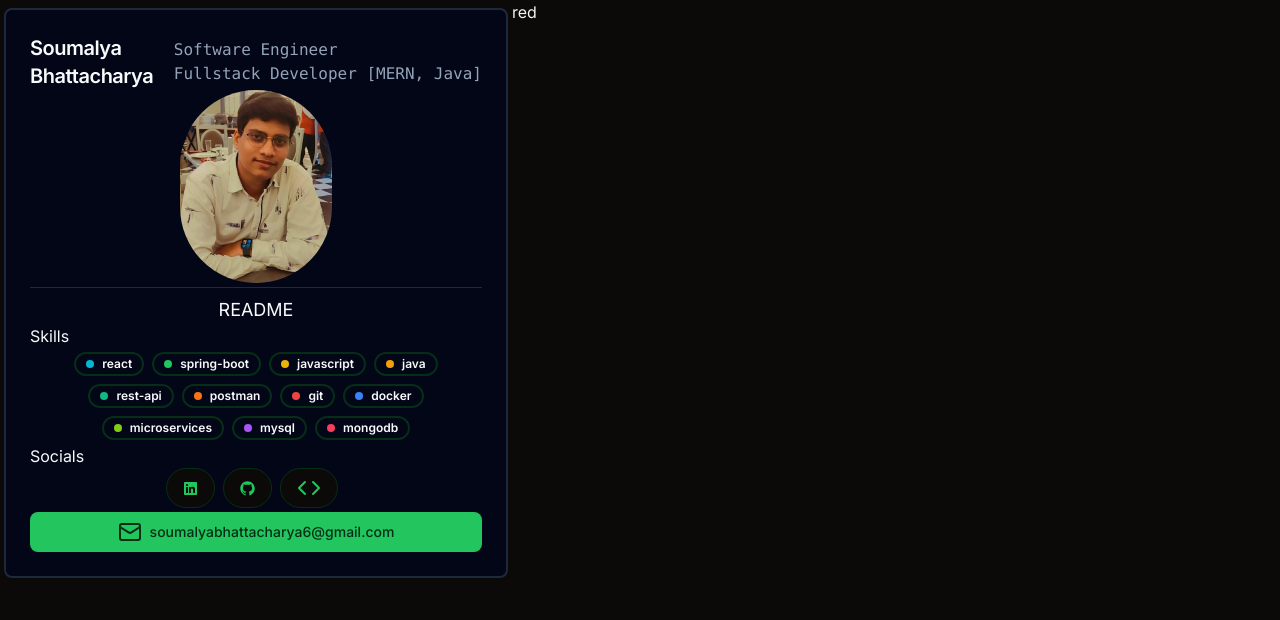
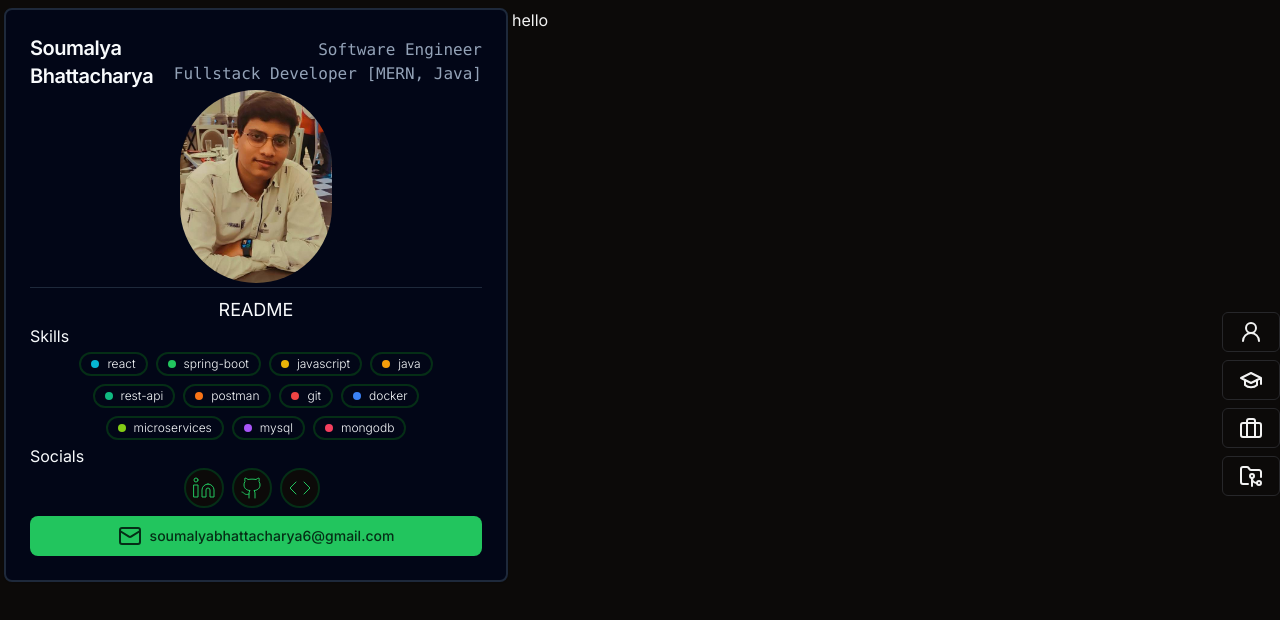
Before and after one commit to opticSquid/portfolio-website, a Next.js app: page / in a window 1280 px wide. Shown: the top 620 px of the page. Built offline with nearby package versions, Linux system fonts and the light colour scheme.

Commit message:
Extracting right card nav bar (#7)
* moved the right card navbar to its own component.
Also moved the right card components to its own folder

```diff
--- a/app/layout.tsx
+++ b/app/layout.tsx
@@ -6,8 +6,8 @@ import { ThemeProvider } from "@/components/theme-provider";
 const inter = Inter({ subsets: ["latin"] });
 
 export const metadata: Metadata = {
-  title: "Create Next App",
-  description: "Generated by create next app",
+  title: "Portfolio Website",
+  description: "Portfolio Website of Soumalya Bhattacharya",
 };
 
 export default function RootLayout({
--- a/app/page.tsx
+++ b/app/page.tsx
@@ -1,5 +1,6 @@
 "use client";
 import LeftCard from "@/components/LeftCard";
+import RightCard from "@/components/right-card/RightCard";
 import { useTheme } from "next-themes";
 import { useEffect } from "react";
 export default function Home() {
@@ -10,9 +11,7 @@ export default function Home() {
   return (
     <div className="flex h-screen">
       <LeftCard />
-      <div className="w-3/5 overflow-auto">
-        <p>red</p>
-      </div>
+      <RightCard />
     </div>
   );
 }
--- a/components/LeftCard.tsx
+++ b/components/LeftCard.tsx
@@ -1,5 +1,4 @@
-import { GitHubLogoIcon, LinkedInLogoIcon } from "@radix-ui/react-icons";
-import { Code, MailIcon } from "lucide-react";
+import { Code, GithubIcon, LinkedinIcon, MailIcon } from "lucide-react";
 import Image from "next/image";
 import Link from "next/link";
 import { Badge } from "./ui/badge";
@@ -28,16 +27,16 @@ export default function LeftCard() {
     { name: "mongodb", color: "bg-rose-500 w-2 h-2 rounded-full mr-2" },
   ];
   return (
-    <div className="w-2/5">
+    <div className="w-2/5 overflow-y-hidden">
       <Card className="mt-2 mx-1 border-2">
         <CardHeader className="pb-0">
           <div className="flex flex-row justify-between">
-            <CardTitle className="text-xl">
+            <CardTitle className="text-xl font-semibold">
               Soumalya
               <br />
               Bhattacharya
             </CardTitle>
-            <CardDescription className="flex items-center">
+            <CardDescription className="flex items-center text-right">
               <code className="text-base">
                 Software Engineer <br />
                 Fullstack Developer [MERN, Java]
@@ -66,7 +65,7 @@ export default function LeftCard() {
                     <Badge
                       key={skill.name}
                       variant={"outline"}
-                      className="mx-1 my-1 border-2 dark:border-primary-foreground"
+                      className="mx-1 my-1 border-2 dark:border-primary-foreground font-light"
                     >
                       <span className={skill.color} />
                       {skill.name}
@@ -78,42 +77,46 @@ export default function LeftCard() {
             <section className="text-left">
               <div className="text-md">Socials</div>
               <div className="flex flex-row justify-center mb-1">
-                <Button
-                  variant={"outline"}
-                  className="rounded-full border-primary-foreground mr-2"
-                >
                 <Link
                   target="_blank"
                   href={
                     "https://www.linkedin.com/in/soumalya-bhattacharya-47b731165/"
                   }
                 >
-                    <LinkedInLogoIcon className="text-primary" />
-                  </Link>
-                </Button>
                   <Button
                     variant={"outline"}
-                  className="rounded-full border-primary-foreground mr-2"
+                    size={"icon"}
+                    className="rounded-full border-2 border-primary-foreground mr-2 hover:bg-primary text-primary hover:text-black hover:scale-110"
                   >
+                    <LinkedinIcon strokeWidth={1} />
+                  </Button>
+                </Link>
                 <Link target="_blank" href={"https://github.com/opticSquid"}>
-                    <GitHubLogoIcon className="text-primary" />
-                  </Link>
-                </Button>
                   <Button
                     variant={"outline"}
-                  className="rounded-full border-primary-foreground mr-2"
+                    size={"icon"}
+                    className="rounded-full border-2 border-primary-foreground mr-2 hover:bg-primary text-primary hover:text-black hover:scale-110"
                   >
+                    <GithubIcon strokeWidth={1} />
+                  </Button>
+                </Link>
                 <Link
                   target="_blank"
                   href={"https://developers.google.com/profile/u/soumalya"}
                 >
-                    <Code className="text-primary" />
+                  <Button
+                    variant={"outline"}
+                    size={"icon"}
+                    className="rounded-full border-2 border-primary-foreground mr-2 hover:bg-primary text-primary hover:text-black hover:scale-110"
+                  >
+                    <Code strokeWidth={1} />
+                  </Button>
                 </Link>
-                </Button>
               </div>
               <Link href={"mailto:soumalyabhattacharya6@gmail.com"}>
-                <Button className="w-full rounded-lg">
-                  <MailIcon className="mr-2" /> soumalyabhattacharya6@gmail.com
+                <Button className="w-full rounded-lg mt-1">
+                  <MailIcon className="mr-2" />
+                  soumalyabhattacharya6@gmail.com
                 </Button>
               </Link>
             </section>
--- /dev/null
+++ b/components/right-card/RightCard.tsx
@@ -0,0 +1,12 @@
+import RightCardNavBar from "./RightCardNavBar";
+
+function RightCard() {
+  return (
+    <div className="w-3/5 overflow-auto mt-2 flex flex-row">
+      <div className="w-full">hello</div>
+      <RightCardNavBar />
+    </div>
+  );
+}
+
+export default RightCard;
--- /dev/null
+++ b/components/right-card/RightCardNavBar.tsx
@@ -0,0 +1,49 @@
+import {
+  BriefcaseIcon,
+  FolderGit2Icon,
+  GraduationCapIcon,
+  User2Icon,
+} from "lucide-react";
+import { ReactNode } from "react";
+import { Button } from "../ui/button";
+import {
+  Tooltip,
+  TooltipContent,
+  TooltipProvider,
+  TooltipTrigger,
+} from "../ui/tooltip";
+function RightCardNavBar() {
+  return (
+    <div className="w-auto flex flex-col align-middle justify-center gap-2">
+      <NavButtons icon={<User2Icon />} tooltip="About" />
+      <NavButtons icon={<GraduationCapIcon />} tooltip="Education" />
+      <NavButtons icon={<BriefcaseIcon />} tooltip="Work History" />
+      <NavButtons icon={<FolderGit2Icon />} tooltip="Projects" />
+    </div>
+  );
+}
+
+export default RightCardNavBar;
+interface buttonProps {
+  icon: ReactNode;
+  tooltip: string;
+}
+const NavButtons = ({ icon, tooltip }: buttonProps) => {
+  return (
+    <TooltipProvider delayDuration={100}>
+      <Tooltip>
+        <TooltipTrigger asChild>
+          <Button
+            variant={"outline"}
+            className="hover:bg-primary hover:text-black"
+          >
+            {icon}
+          </Button>
+        </TooltipTrigger>
+        <TooltipContent side="right">
+          <p>{tooltip}</p>
+        </TooltipContent>
+      </Tooltip>
+    </TooltipProvider>
+  );
+};
--- a/components/ui/avatar.tsx
+++ /dev/null
@@ -1,48 +0,0 @@
-import * as React from "react"
-import * as AvatarPrimitive from "@radix-ui/react-avatar"
-
-import { cn } from "@/lib/utils"
-
-const Avatar = React.forwardRef<
-  React.ElementRef<typeof AvatarPrimitive.Root>,
-  React.ComponentPropsWithoutRef<typeof AvatarPrimitive.Root>
->(({ className, ...props }, ref) => (
-  <AvatarPrimitive.Root
-    ref={ref}
-    className={cn(
-      "relative flex h-10 w-10 shrink-0 overflow-hidden rounded-full",
-      className
-    )}
-    {...props}
-  />
-))
-Avatar.displayName = AvatarPrimitive.Root.displayName
-
-const AvatarImage = React.forwardRef<
-  React.ElementRef<typeof AvatarPrimitive.Image>,
-  React.ComponentPropsWithoutRef<typeof AvatarPrimitive.Image>
->(({ className, ...props }, ref) => (
-  <AvatarPrimitive.Image
-    ref={ref}
-    className={cn("aspect-square h-full w-full", className)}
-    {...props}
-  />
-))
-AvatarImage.displayName = AvatarPrimitive.Image.displayName
-
-const AvatarFallback = React.forwardRef<
-  React.ElementRef<typeof AvatarPrimitive.Fallback>,
-  React.ComponentPropsWithoutRef<typeof AvatarPrimitive.Fallback>
->(({ className, ...props }, ref) => (
-  <AvatarPrimitive.Fallback
-    ref={ref}
-    className={cn(
-      "flex h-full w-full items-center justify-center rounded-full bg-slate-100 dark:bg-slate-800",
-      className
-    )}
-    {...props}
-  />
-))
-AvatarFallback.displayName = AvatarPrimitive.Fallback.displayName
-
-export { Avatar, AvatarImage, AvatarFallback }
--- /dev/null
+++ b/components/ui/tooltip.tsx
@@ -0,0 +1,28 @@
+import * as React from "react"
+import * as TooltipPrimitive from "@radix-ui/react-tooltip"
+
+import { cn } from "@/lib/utils"
+
+const TooltipProvider = TooltipPrimitive.Provider
+
+const Tooltip = TooltipPrimitive.Root
+
+const TooltipTrigger = TooltipPrimitive.Trigger
+
+const TooltipContent = React.forwardRef<
+  React.ElementRef<typeof TooltipPrimitive.Content>,
+  React.ComponentPropsWithoutRef<typeof TooltipPrimitive.Content>
+>(({ className, sideOffset = 4, ...props }, ref) => (
+  <TooltipPrimitive.Content
+    ref={ref}
+    sideOffset={sideOffset}
+    className={cn(
+      "z-50 overflow-hidden rounded-md border bg-popover px-3 py-1.5 text-sm text-popover-foreground shadow-md animate-in fade-in-0 zoom-in-95 data-[state=closed]:animate-out data-[state=closed]:fade-out-0 data-[state=closed]:zoom-out-95 data-[side=bottom]:slide-in-from-top-2 data-[side=left]:slide-in-from-right-2 data-[side=right]:slide-in-from-left-2 data-[side=top]:slide-in-from-bottom-2",
+      className
+    )}
+    {...props}
+  />
+))
+TooltipContent.displayName = TooltipPrimitive.Content.displayName
+
+export { Tooltip, TooltipTrigger, TooltipContent, TooltipProvider }
--- a/package.json
+++ b/package.json
@@ -1,6 +1,6 @@
 {
   "name": "portfolio-website",
-  "version": "0.1.0",
+  "version": "0.2.0",
   "private": true,
   "scripts": {
     "dev": "next dev",
@@ -10,9 +10,9 @@
   },
   "dependencies": {
     "@radix-ui/react-avatar": "^1.0.4",
-    "@radix-ui/react-icons": "^1.3.0",
     "@radix-ui/react-separator": "^1.0.3",
     "@radix-ui/react-slot": "^1.0.2",
+    "@radix-ui/react-tooltip": "^1.0.7",
     "class-variance-authority": "^0.7.0",
     "clsx": "^2.0.0",
     "lucide-react": "^0.292.0",
```
Lines whose indentation alone changed are shown as unchanged.
